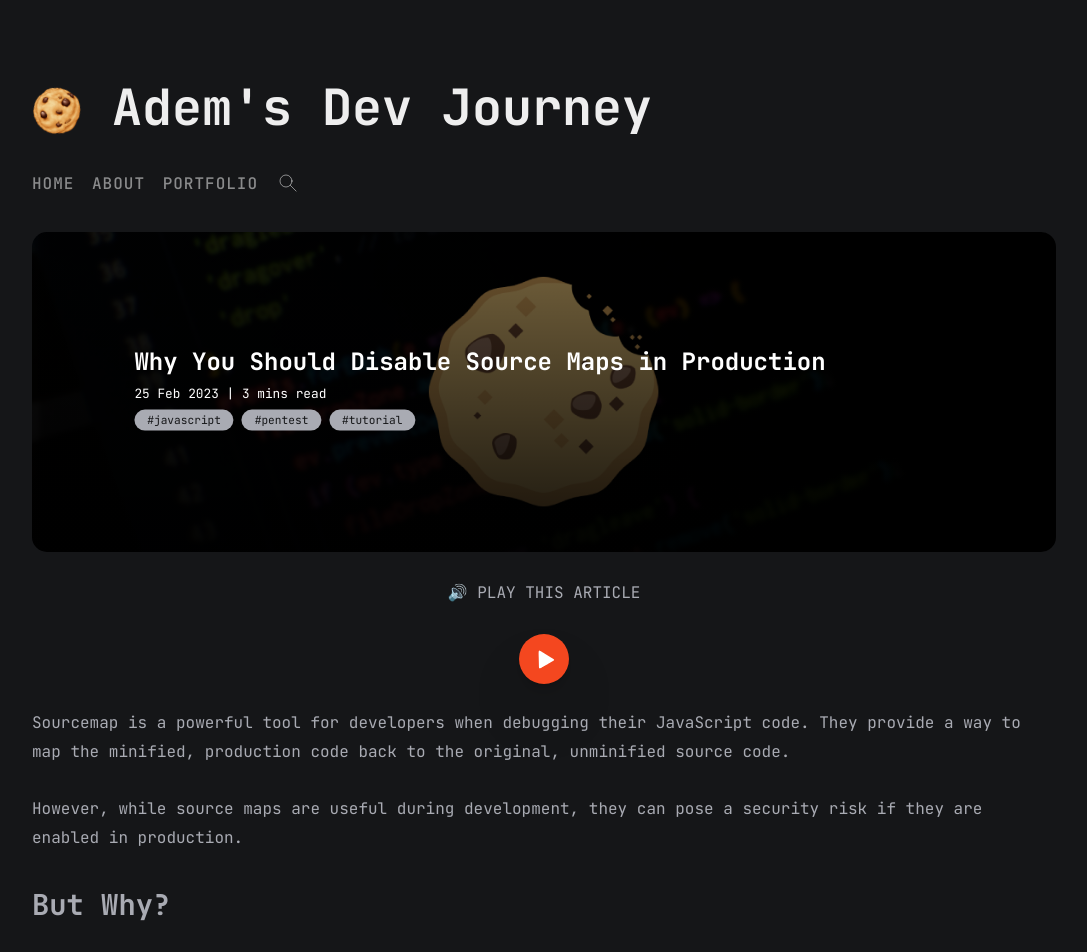
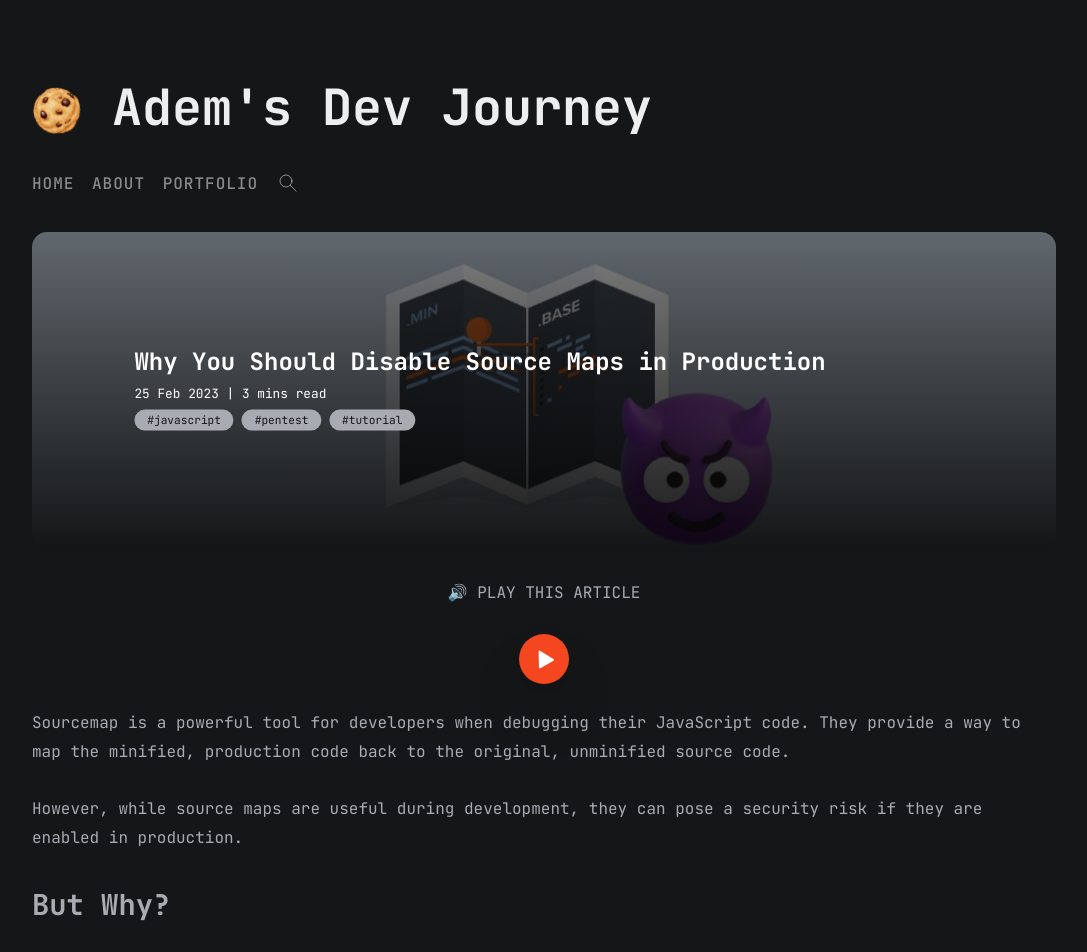
Before and after one commit to Ademking/ademking.github.io, a Jekyll site: the page built from _posts/2023-02-25-disable-sourcemap.md, in a window 1280 px wide. Shown: the top 952 px of the page, without its empty margins (96-1183 px from the left). Built offline with Jekyll 4.4.1, drawn with Linux system fonts in a browser that asks for light colours; comment, search, counter and statistics services are not loaded.

Commit message:
update thumbnail

```diff
--- a/_posts/2023-02-25-disable-sourcemap.md
+++ b/_posts/2023-02-25-disable-sourcemap.md
@@ -2,7 +2,7 @@
 title: "Why You Should Disable Source Maps in Production"
 date: 2023-02-25 01:00:00
 categories: [javascript, pentest, tutorial]
-image: /assets/images/default-blog-post.png
+image: /assets/images/sourcemaps-bad.png
 ---
 
 Sourcemap is a powerful tool for developers when debugging their JavaScript code. They provide a way to map the minified, production code back to the original, unminified source code.
```
Also changed, not shown: assets/images/sourcemaps-bad.png (added).
